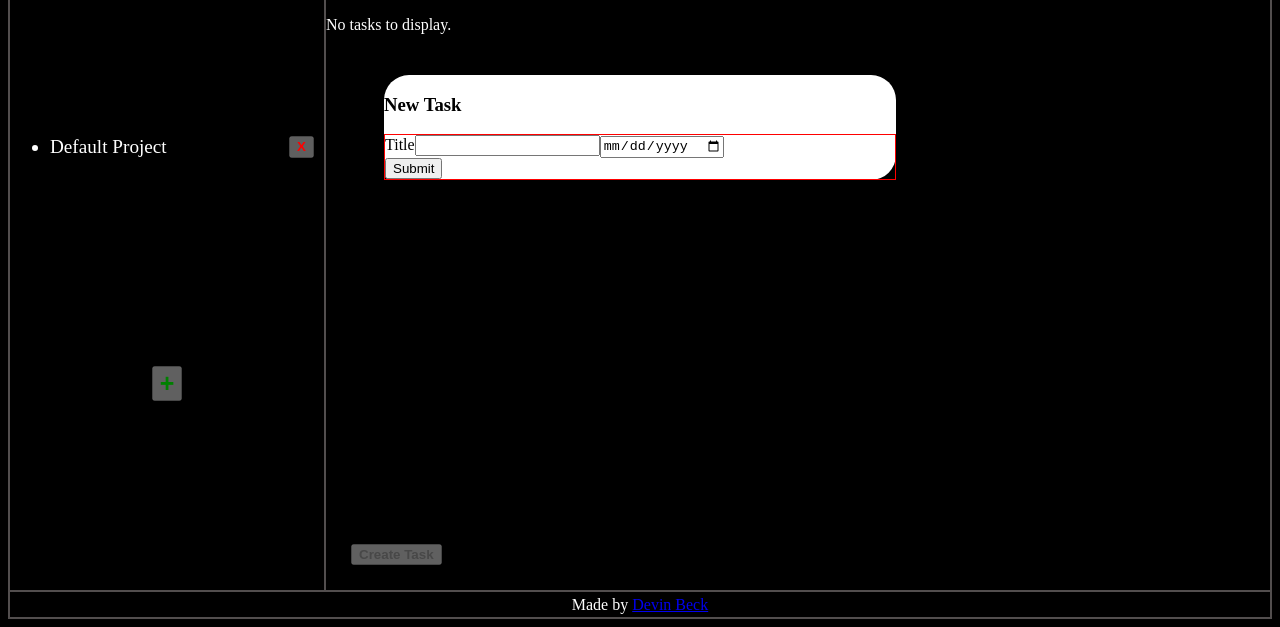
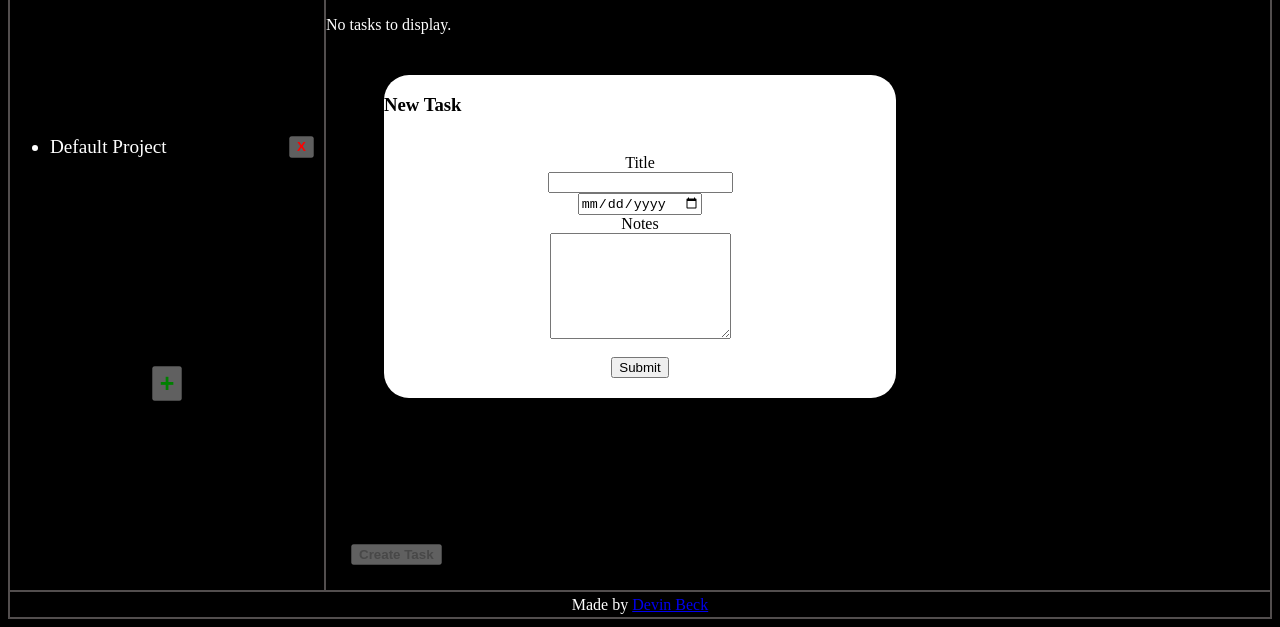
Before and after one commit to devin6beck/todo-list, a website built with webpack: page dist/index.html in a window 1280 px wide. Both pictures are taken after a click on the button "Create Task". Shown: the part 189-816 px from the top of the page. Built offline with nearby package versions, Linux system fonts and the light colour scheme.

Commit message:
task include a notes field

```diff
--- a/src/scripts/brain/handlers.js
+++ b/src/scripts/brain/handlers.js
@@ -132,9 +132,10 @@ function taskFormSubmitHandler(taskClicked) {
   const btnSubmitElement = document.querySelector('.submit-task');
   const taskTitleInputElement = document.querySelector('.task-title');
   const taskDueDateInputElement = document.querySelector('.due-date');
+  const taskNotesInputElement = document.querySelector('.task-notes-input');
 
   btnSubmitElement.addEventListener('click', (e) => {
-    e.preventDefault();
+    // e.preventDefault();
     if (taskTitleInputElement.value === null || taskTitleInputElement.value === ''){
       alert('Please enter a title for the task');
       return;
@@ -144,10 +145,12 @@ function taskFormSubmitHandler(taskClicked) {
       // Edit the task's title and date to new input values.
       taskClicked.title = taskTitleInputElement.value;
       taskClicked.date = taskDueDateInputElement.value;
+      taskClicked.notes = taskNotesInputElement.value;
     } else {
       // Create a new task with the title and date input.
       const task = new Task(taskTitleInputElement.value);
       assignTaskDueDate(task, taskDueDateInputElement);
+      task.notes = taskNotesInputElement.value;
 
       const project = projectsArray.find(project => project.active === true);
       addTaskToProject(project, task, taskTitleInputElement, taskDueDateInputElement);
--- a/src/scripts/dom/render-task-form.js
+++ b/src/scripts/dom/render-task-form.js
@@ -4,32 +4,45 @@ export default function createTaskForm(task) {
   const form = document.createElement('form');
   const titleInput = document.createElement('input');
   const dateInput = document.createElement('input');
-  const submit = document.createElement('input');
+  const notesTextAreaElement = document.createElement('textarea');
+  const submitBtnElement = document.createElement('input');
   const h3 = document.createElement('h3');
   const br = document.createElement('br');
   const titleLabel = document.createElement('label');
+  const notesLabel = document.createElement('label');
 
   article.classList.add('form-container');
   form.classList.add('form');
+  titleInput.classList.add('task-title-input');
+  dateInput.classList.add('task-date-input');
+  notesTextAreaElement.classList.add('task-notes-input');
 
   titleInput.type = 'text';
   titleInput.name = 'title';
   titleInput.classList.add('task-title');
-  titleLabel.htmlFor = 'title'
+  titleLabel.htmlFor = 'title';
   dateInput.type = 'date';
   dateInput.classList.add('due-date')
-  submit.type = 'submit';
-  submit.classList.add('submit-task');
+  notesTextAreaElement.rows = '4';
+  notesTextAreaElement.name = 'notes';
+
+  submitBtnElement.type = 'button';
+  submitBtnElement.classList.add('submit-task');
+  submitBtnElement.value = 'Submit';
 
   h3.textContent = 'New Task';
   titleLabel.textContent = 'Title'
+
+  notesLabel.textContent = 'Notes'
 
   form.appendChild(titleLabel);
   form.appendChild(titleInput);
 
   form.appendChild(dateInput);
+  form.appendChild(notesLabel);
+  form.appendChild(notesTextAreaElement);
   form.appendChild(br);
-  form.appendChild(submit);
+  form.appendChild(submitBtnElement);
   article.appendChild(h3);
   article.appendChild(form);
   body.appendChild(article);
@@ -37,5 +50,6 @@ export default function createTaskForm(task) {
   if (task) {
     titleInput.value = task.title;
     dateInput.value = task.date;
+    notesTextAreaElement.value = task.notes;
   }
 }
--- a/src/styles/style.css
+++ b/src/styles/style.css
@@ -136,6 +136,14 @@ h1 {
 }
 
 .form {
-  border: 1px solid red;
+  display: flex;
+  flex-direction: column;
+  justify-content: center;
+  align-items: center;
+  padding: 20px;
 
 }
+
+.task-notes-input {
+  height: 100px;
+}
```
Also changed, not shown: 1 other file.
